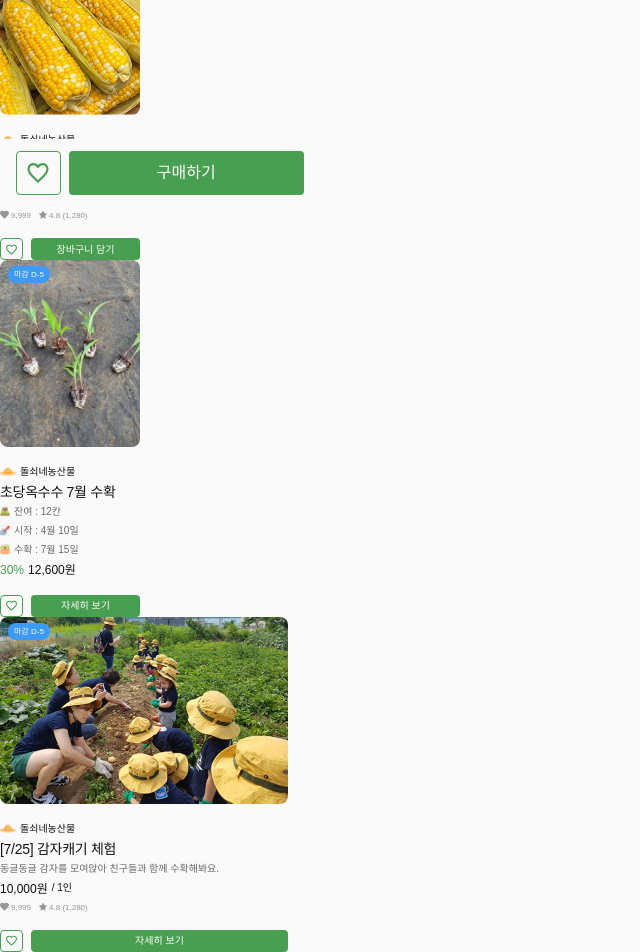
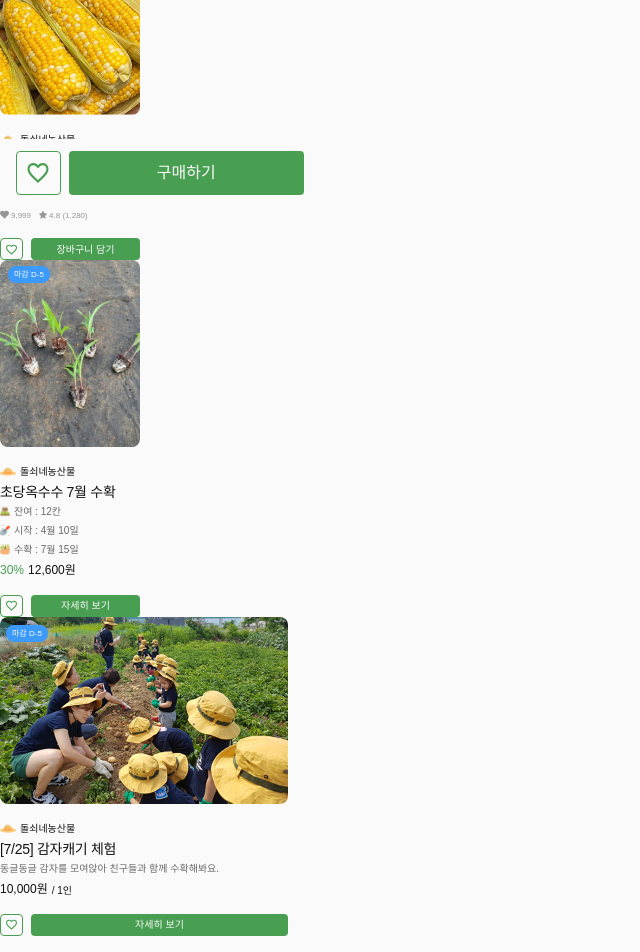
Before and after one commit to jaehyun0620/Final-05-oguogu, a Next.js app: page /product/1 in a window 1280 px wide. Shown: the part 593-1545 px from the top of the page, without its empty margins (0-640 px from the left). Built offline with nearby package versions, Linux system fonts and the light colour scheme; a web font is replaced by a local one.

Commit message:
🐛 bugfix: 뱃지가 이미지 기준으로 정렬되지 않는 문제 해결

```diff
--- a/src/components/elements/ProductItem/CropItem/CropItem.tsx
+++ b/src/components/elements/ProductItem/CropItem/CropItem.tsx
@@ -9,13 +9,15 @@ export default function CropItem({ _id, name, originPrice }: CropItemType) {
     <div className="flex flex-col gap-4 w-[140px] h-[332px] ">
       {/* 상품 이미지 및 뱃지 영역 */}
       <Link href={`/product/crop/veggie/${_id}`} className="flex">
+        <div className="relative">
           {/* 대표 이미지 */}
           {/*이미지를 하드코딩 해둔 상태 추후 동적으로 관리해야 함*/}
           <Image src={`/images/crop/crop-001.png`} alt="" width={140} height={186.67} className="rounded-[8px]" />
           {/* 뱃지 (제철 상품, 인기 상품 등) */}
-        <div className="absolute left-2">
+          <div className="absolute top-0.5 left-1.5">
             <Badge bgColor="bg-oguogu-main-dark" textColor="text-oguogu-white" content="제철 상품" />
             <Badge bgColor="bg-oguogu-yellow" textColor="text-oguogu-black" content="인기 상품" />
+          </div>
         </div>
       </Link>
       {/* 텍스트 정보 영역 */}
--- a/src/components/elements/ProductItem/ExperienceItem/ExperienceItem.tsx
+++ b/src/components/elements/ProductItem/ExperienceItem/ExperienceItem.tsx
@@ -5,11 +5,12 @@ import Link from 'next/link';
 
 export default function ExperienceItem() {
   return (
-    <div className="flex flex-col gap-4 w-[288px] h-[332px] ">
+    <div className="flex flex-col gap-4">
       {/* 상품 이미지 및 뱃지 영역 */}
       <Link href={`/product/experience/1`} className="flex">
         {/* 대표 이미지 */}
         {/*이미지를 하드코딩 해둔 상태 추후 동적으로 관리해야 함*/}
+        <div className="relative">
           <Image
             src={`/images/experience/experience-001.png`}
             alt=""
@@ -18,10 +19,12 @@ export default function ExperienceItem() {
             className="rounded-[8px]"
           />
           {/* 뱃지 (제철 상품, 인기 상품 등) */}
-        <div className="absolute left-2">
+          <div className="absolute top-0.5 left-1.5">
             <Badge bgColor="bg-ogugu-blue-light" textColor="text-oguogu-white" content="마감 D-5" />
           </div>
+        </div>
       </Link>
+
       {/* 텍스트 정보 영역 */}
       <div className="flex flex-col gap-1">
         {/* 판매자 정보 */}
@@ -36,13 +39,14 @@ export default function ExperienceItem() {
         {/* 추가 상품 내용 설명 */}
         <p className="text-[10px] text-oguogu-gray-4">동글동글 감자를 모여앉아 친구들과 함께 수확해봐요.</p>
         {/* 가격 정보 */}
-        <div className="text-[12px] flex gap-1">
+        <div className="text-[12px] flex gap-1 items-end">
           <span className="text-oguogu-main hidden">59%</span>
           <span>10,000원</span>
           <span className="text-[10px]">/ 1인</span>
         </div>
+
         {/* 좋아요 & 별점 */}
-        <div className="text-[8px] flex gap-2 text-oguogu-gray-3">
+        {/* <div className="text-[8px] flex gap-2 text-oguogu-gray-3">
           <div className="flex gap-[2px]">
             <svg xmlns="http://www.w3.org/2000/svg" width="9" height="9" viewBox="0 0 9 9" fill="none">
               <path
@@ -61,8 +65,9 @@ export default function ExperienceItem() {
             </svg>
             <span>4.8 (1,280)</span>
           </div>
+        </div> */}
       </div>
-      </div>
+
       {/*상품 등록 버튼 */}
       {/*Link 경로가 홈으로 해둔 상태 파일 경로 만들어지면 수정 필요 */}
       <InteractionButton type="experience" />
```
Lines whose indentation alone changed are shown as unchanged.
